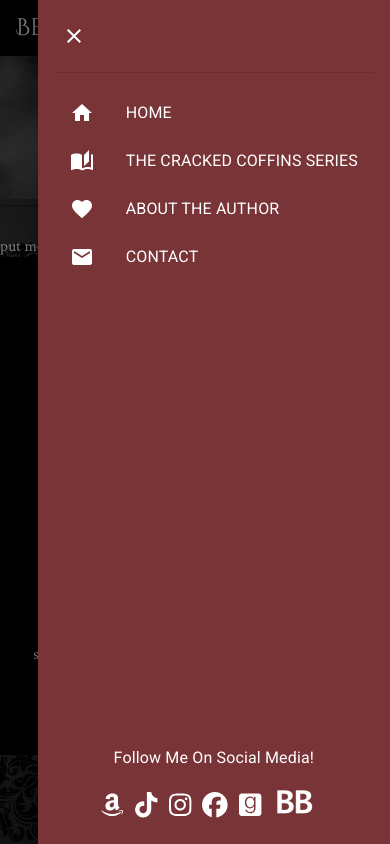
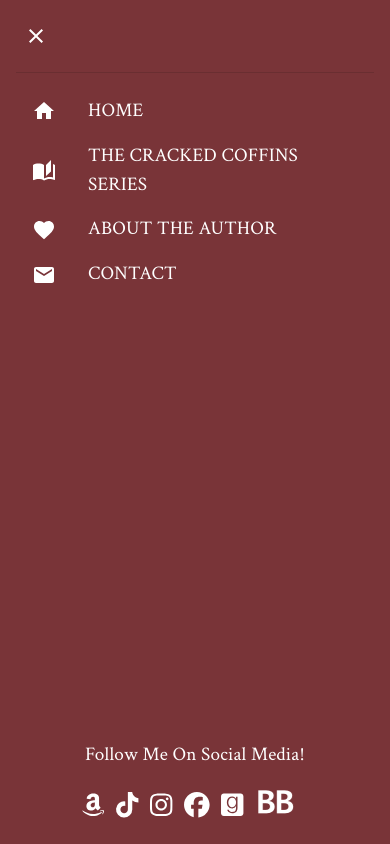
Before and after one commit to ravenfate333/keres-author-site, a React (Vite) app: page / in a window 390 px wide. Both pictures are taken after a click on the button 338 px from the left and 28 px from the top of the page. Built offline with nearby package versions, Linux system fonts and the light colour scheme.

Commit message:
changed font of mobile nav links

```diff
--- a/src/components/MobileNav.jsx
+++ b/src/components/MobileNav.jsx
@@ -108,7 +108,14 @@
     <AppBar position="static" sx={{ backgroundColor: "black" }}>
       <Container maxWidth="lg" disableGutters="true">
         <Toolbar>
-          <Typography variant="h5" sx={{ flexGrow: 1, fontWeight: 500, fontFamily: 'Cinzel Decorative, serif' }}>
+          <Typography
+            variant="h5"
+            sx={{
+              flexGrow: 1,
+              fontWeight: 500,
+              fontFamily: "Cinzel Decorative, serif",
+            }}
+          >
             Beronika Keres
           </Typography>
 
@@ -179,7 +186,15 @@
                   <ListItemIcon>
                     <HomeIcon sx={{ color: "white" }} />
                   </ListItemIcon>
-                  <ListItemText primary="HOME" />
+                  <Typography
+                    variant="body1"
+                    sx={{
+                      fontFamily: "Crimson Text, sans",
+                      fontSize: "1.2rem",
+                    }}
+                  >
+                    HOME
+                  </Typography>
                 </ListItemButton>
                 <ListItemButton
                   component={Link}
@@ -190,7 +205,15 @@
                   <ListItemIcon>
                     <AutoStoriesIcon sx={{ color: "white" }} />
                   </ListItemIcon>
-                  <ListItemText primary="THE CRACKED COFFINS SERIES" />
+                  <Typography
+                    variant="body1"
+                    sx={{
+                      fontFamily: "Crimson Text, sans",
+                      fontSize: "1.2rem",
+                    }}
+                  >
+                    THE CRACKED COFFINS SERIES
+                  </Typography>
                 </ListItemButton>
                 <ListItemButton
                   component={Link}
@@ -201,7 +224,15 @@
                   <ListItemIcon>
                     <FavoriteIcon sx={{ color: "white" }} />
                   </ListItemIcon>
-                  <ListItemText primary="ABOUT THE AUTHOR" />
+                  <Typography
+                    variant="body1"
+                    sx={{
+                      fontFamily: "Crimson Text, sans",
+                      fontSize: "1.2rem",
+                    }}
+                  >
+                    ABOUT THE AUTHOR
+                  </Typography>
                 </ListItemButton>
                 <ListItemButton
                   component={Link}
@@ -212,7 +243,15 @@
                   <ListItemIcon>
                     <EmailIcon sx={{ color: "white" }} />
                   </ListItemIcon>
-                  <ListItemText primary="CONTACT" />
+                  <Typography
+                    variant="body1"
+                    sx={{
+                      fontFamily: "Crimson Text, sans",
+                      fontSize: "1.2rem",
+                    }}
+                  >
+                    CONTACT
+                  </Typography>
                 </ListItemButton>
               </Box>
 
@@ -227,7 +266,12 @@
                   transform: "translate(-50%, 0)",
                 }}
               >
-                <Typography variant="body1" color="white" textAlign={"center"}>
+                <Typography
+                  variant="body1"
+                  color="white"
+                  textAlign={"center"}
+                  sx={{ fontFamily: "Crimson Text, sans", fontSize: "1.2rem" }}
+                >
                   Follow Me On Social Media!
                 </Typography>
                 <SocialLinks />
```
